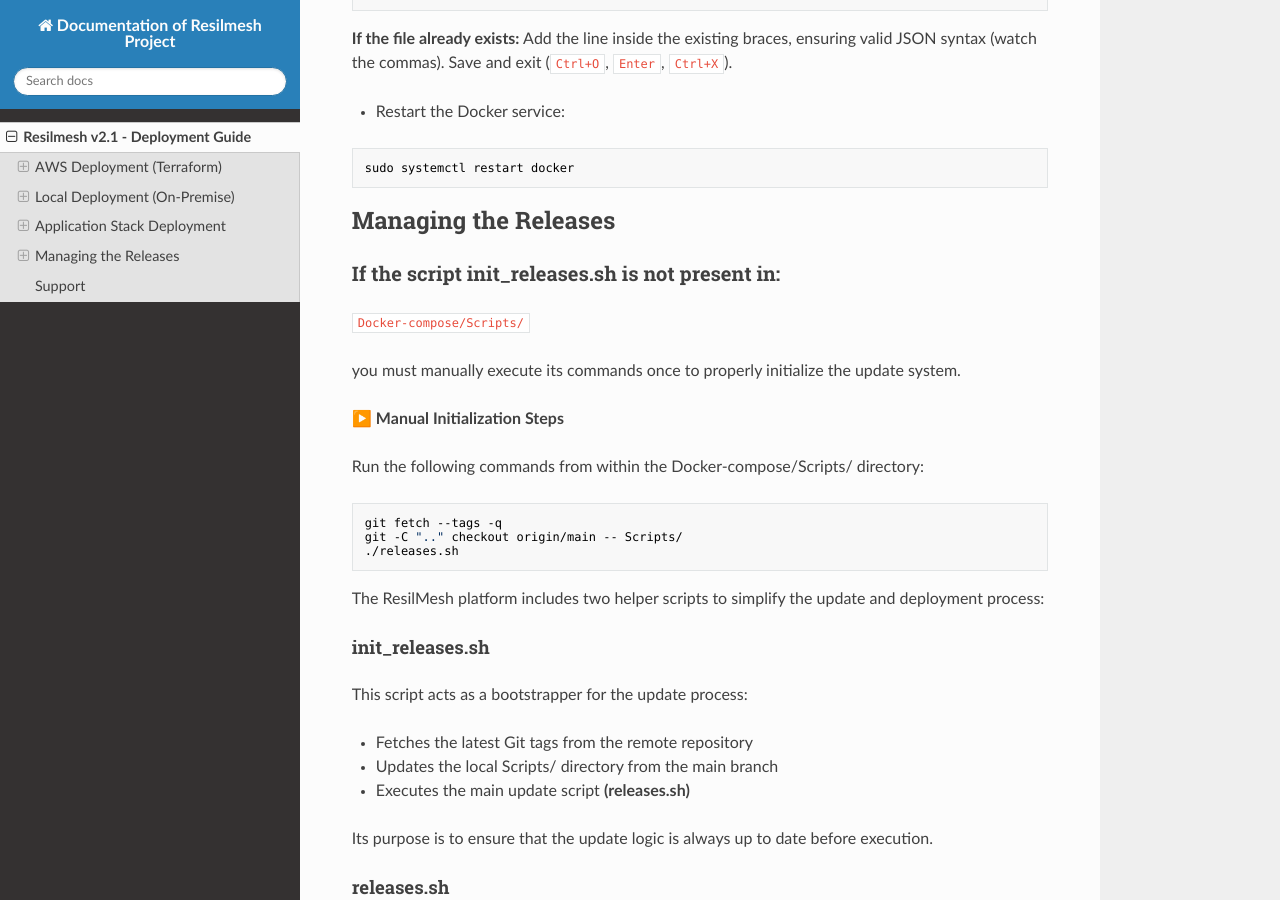
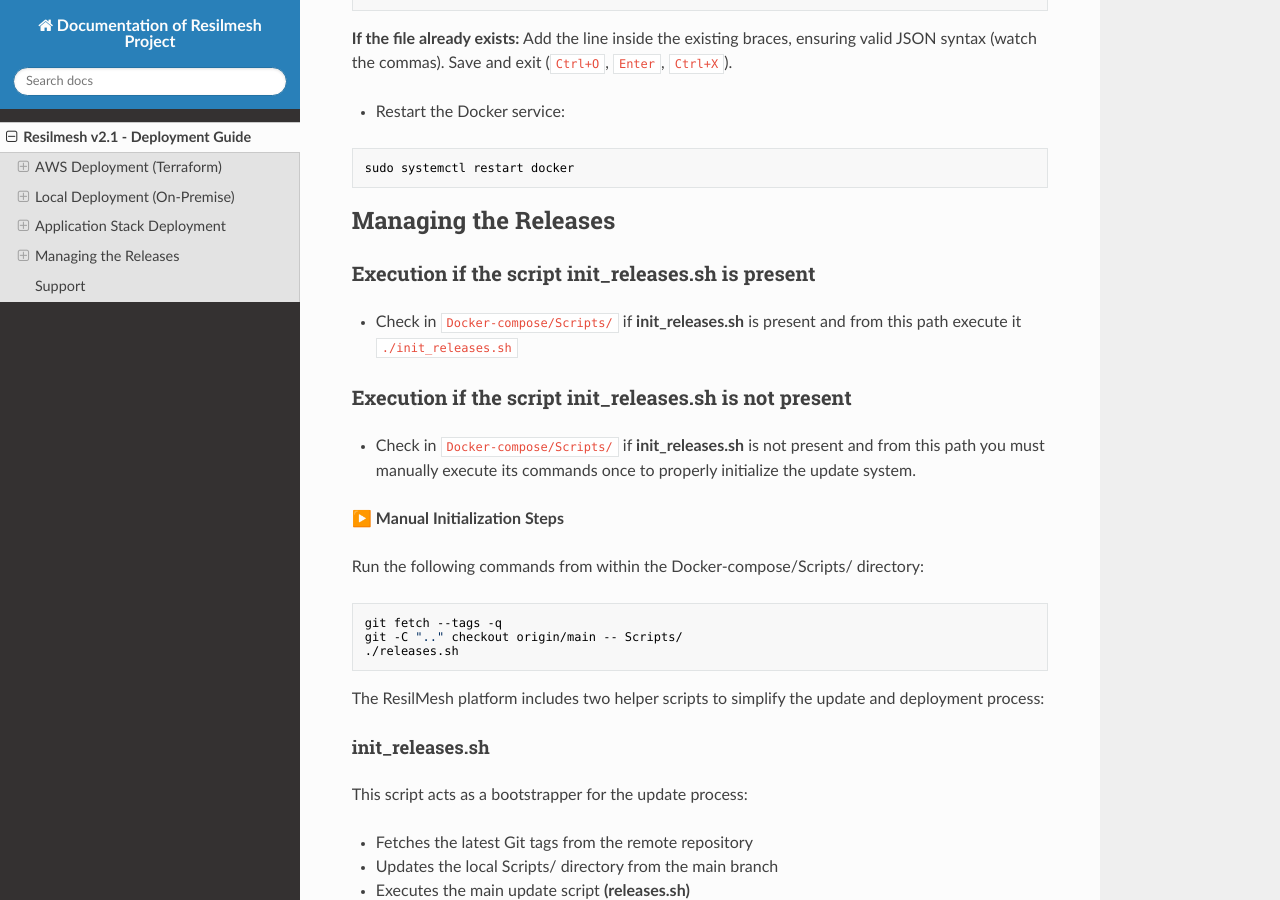
Before and after one commit to resilmesh2/AWSCloud-Deployment, an MkDocs documentation site: the page built from docs/index.md, in a window 1280 px wide and 900 px high, scrolled down 14622 px. Built offline with MkDocs 1.6.1, drawn with Linux system fonts in a browser that asks for light colours; nearby versions of some CDN libraries.

```diff
--- a/docs/index.md
+++ b/docs/index.md
@@ -503,11 +503,13 @@ sudo systemctl restart docker
 
 ## Managing the Releases
 
-### If the script init_releases.sh is not present in:
+### Execution if the script init_releases.sh is present
 
-`Docker-compose/Scripts/`
+* Check in `Docker-compose/Scripts/` if **init_releases.sh** is present and from this path execute it `./init_releases.sh`
 
-you must manually execute its commands once to properly initialize the update system.
+### Execution if the script init_releases.sh is not present
+
+* Check in `Docker-compose/Scripts/` if **init_releases.sh** is not present and from this path you must manually execute its commands once to properly initialize the update system.
 
 ▶️ **Manual Initialization Steps**
 
```
